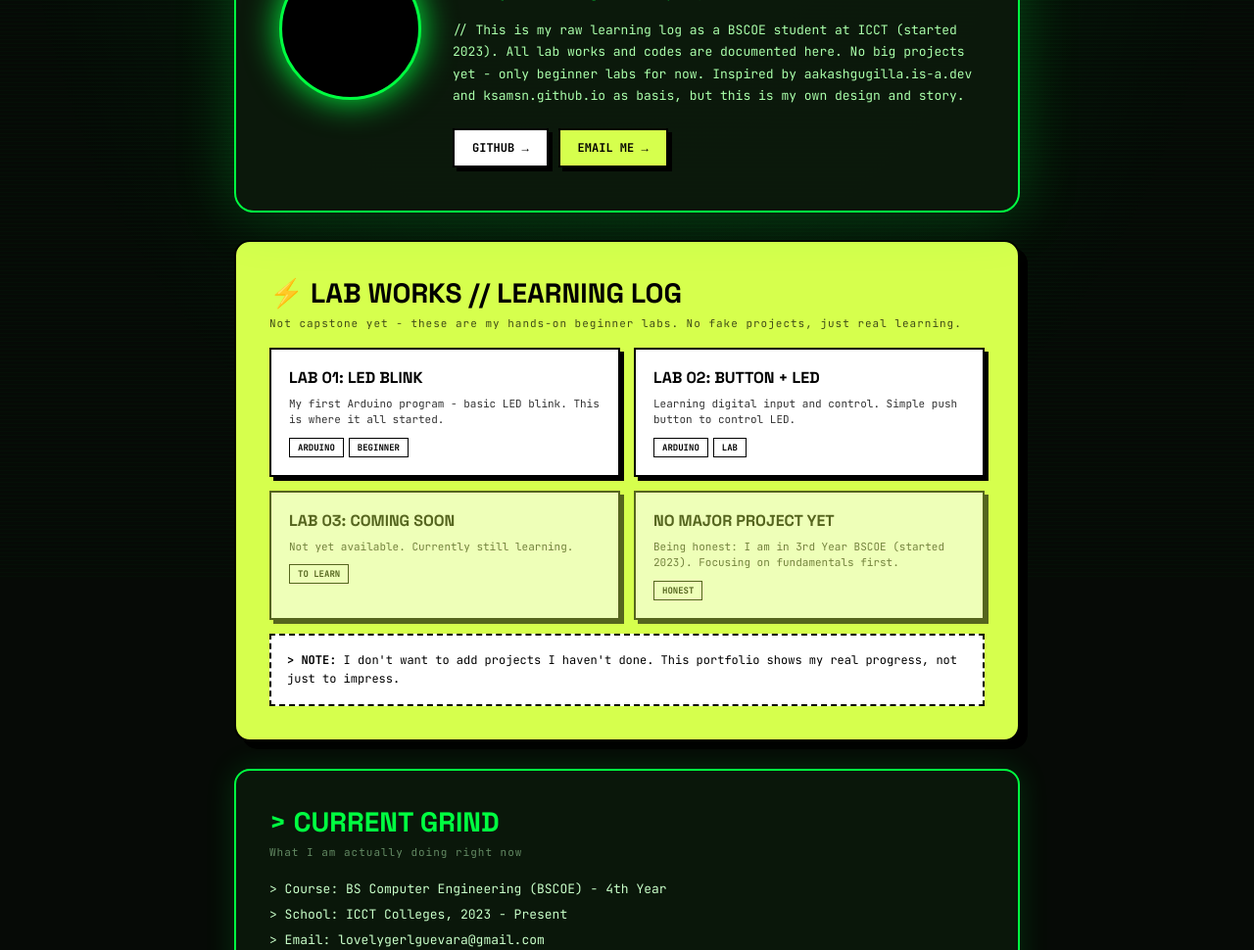
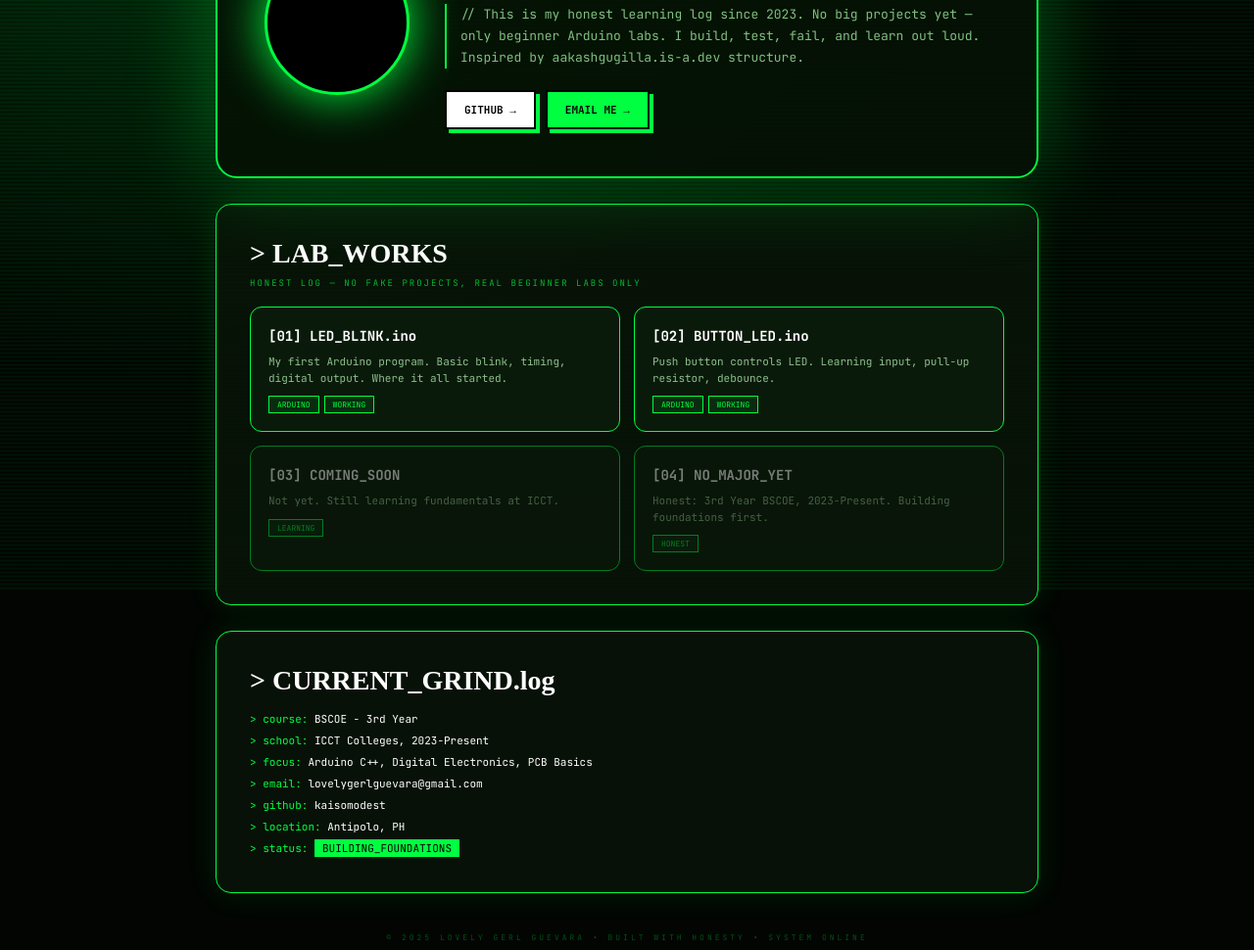
Before and after one commit to kaisomodest/Guevara_Portfolio, a plain HTML site: page index.html in a window 1280 px wide. Shown: the part 211-1181 px from the top of the page at 98% size. Drawn offline with Linux system fonts and the light colour scheme.

Commit message:
Update index.html

```diff
--- a/index.html
+++ b/index.html
@@ -3,71 +3,86 @@
 <head>
 <meta charset="UTF-8">
 <meta name="viewport" content="width=device-width, initial-scale=1.0">
-<title>Lovely Gerl Guevara | Portfolio</title>
-<link href="https://fonts.googleapis.com/css2?family=JetBrains+Mono:wght@400;700&family=Space+Grotesk:wght@700;900&display=swap" rel="stylesheet">
+<title>LOVELY GERL GUEVARA — SYSTEM</title>
+<link href="https://fonts.googleapis.com/css2?family=JetBrains+Mono:wght@400;700&family=Space+Grotesk:wght@800&display=swap" rel="stylesheet">
 <style>
 *{margin:0;padding:0;box-sizing:border-box}
-html{scroll-behavior:smooth}
-body{background:#060a06;color:#eaffea;font-family:'JetBrains Mono',monospace}
-body::before{content:'';position:fixed;inset:0;background:repeating-linear-gradient(0deg, rgba(0,255,65,0.03) 0px, transparent 2px, transparent 4px), radial-gradient(ellipse at top, rgba(0,255,65,0.10), transparent 70%);pointer-events:none;z-index:-1}
-.container{max-width:850px;margin:0 auto;padding:24px}
-.hero{display:flex;gap:32px;align-items:center;background:rgba(12,25,12,0.92);border:2px solid #00ff41;border-radius:20px;padding:44px;box-shadow:0 0 60px rgba(0,255,65,0.22);margin-top:30px;position:relative}
-.hero::after{content:'● LIVE';position:absolute;top:18px;right:22px;font-size:10px;color:#00ff41;letter-spacing:2px;animation:blink 1s infinite}
-.photo{width:145px;height:145px;border-radius:50%;border:3px solid #00ff41;box-shadow:0 0 35px #00ff41;overflow:hidden;flex-shrink:0;background:#000}
-.photo img{width:100%;height:100%;object-fit:cover;display:block}
-h1{font-family:'Space Grotesk',sans-serif;font-size:48px;line-height:0.9;color:#fff;text-shadow:0 0 20px #00ff41;letter-spacing:-2px}
-.sub{color:#00ff41;margin-top:10px;font-size:13px}
-.desc{margin-top:18px;font-size:13px;line-height:1.7;color:#aaffaa;max-width:550px}
-.btns{margin-top:22px;display:flex;gap:10px;flex-wrap:wrap}
-.btn{padding:10px 18px;background:#fff;color:#000;font-weight:800;font-size:12px;text-decoration:none;border:2px solid #000;box-shadow:4px 4px 0 #000}
-.btn-green{background:#d6ff4d}
-.section{margin-top:28px;border:2px solid #000;border-radius:16px;padding:34px;background:#d6ff4d;color:#000;box-shadow:8px 8px 0 #000}
-.section-dark{background:rgba(12,25,12,0.9);border-color:#00ff41;color:#c8ffc8;box-shadow:0 0 30px rgba(0,255,65,0.15)}
-.section h2{font-family:'Space Grotesk',sans-serif;font-size:28px}
-.section p.small{font-size:11px;letter-spacing:1px;opacity:0.7;margin-top:6px;margin-bottom:18px}
+body{background:#020502;color:#aaffaa;font-family:'JetBrains Mono',monospace;overflow-x:hidden}
+body::before{content:'';position:fixed;inset:0;background:repeating-linear-gradient(0deg, rgba(0,255,65,0.06) 0 2px, transparent 2px 4px), radial-gradient(at 20% 10%, rgba(0,255,65,0.15), transparent 50%);pointer-events:none;z-index:-1;animation:scan 8s linear infinite}
+@keyframes scan{0%{transform:translateY(0)}100%{transform:translateY(20px)}}
+@keyframes typing{from{width:0}to{width:100%}}
+@keyframes blink{50%{border-color:transparent}}
+.container{max-width:880px;margin:0 auto;padding:20px}
+.nav{padding:16px 0;display:flex;justify-content:space-between;color:#00ff41;font-size:10px;letter-spacing:3px}
+.hero{margin-top:10px;border:2px solid #00ff41;border-radius:22px;background:rgba(5,18,5,0.9);box-shadow:0 0 90px rgba(0,255,65,0.3);padding:48px;position:relative;overflow:hidden}
+.hero::before{content:'> root@lovely:~$ portfolio --start';position:absolute;top:14px;left:20px;font-size:9px;color:#00ff41;opacity:0.7}
+.hero::after{content:'● LIVE // ANTIPOLO';position:absolute;top:14px;right:20px;font-size:8px;color:#00ff41;letter-spacing:2px;animation:blink 1s infinite}
+.flex{display:flex;gap:36px;align-items:center}
+.photo{width:148px;height:148px;border-radius:50%;border:3px solid #00ff41;box-shadow:0 0 50px #00ff41;overflow:hidden;flex-shrink:0;background:#000}
+.photo img{width:100%;height:100%;object-fit:cover}
+h1{font-family:'Space Grotesk';font-size:52px;line-height:0.85;color:#fff;text-shadow:0 0 20px #00ff41;white-space:nowrap;overflow:hidden;border-right:3px solid #00ff41;width:0;animation:typing 2.5s steps(20) forwards, blink 0.7s infinite}
+.sub{color:#00ff41;margin-top:14px;font-size:12px}
+.desc{margin-top:16px;color:#7fbf7f;font-size:13px;line-height:1.7;max-width:560px;border-left:2px solid #00ff41;padding-left:14px}
+.btns{display:flex;gap:10px;margin-top:22px}
+.btn{padding:11px 18px;background:#fff;color:#000;font-weight:800;font-size:11px;text-decoration:none;border:2px solid #000;box-shadow:4px 4px 0 #00ff41}
+.btn-green{background:#00ff41}
+.section{margin-top:26px;border:1px solid #00ff41;border-radius:16px;padding:34px;background:rgba(8,20,8,0.88);box-shadow:0 0 30px rgba(0,255,65,0.12)}
+.section h2{font-family:'Space Grotesk';font-size:28px;color:#fff}
+.small{font-size:9px;letter-spacing:2px;color:#00ff41;opacity:0.7;margin:8px 0 18px}
 .cards{display:grid;grid-template-columns:1fr 1fr;gap:14px}
-.card-white{background:#fff;border:2px solid #000;padding:18px;box-shadow:4px 4px 0 #000}
-.card-white b{font-family:'Space Grotesk';font-size:16px}
-.card-white p{font-size:11px;margin-top:8px;line-height:1.5;opacity:0.8}
-.tag2{display:inline-block;border:1px solid #000;padding:3px 8px;font-size:9px;margin-top:10px;margin-right:5px;font-weight:700}
-.honest-box{border:2px dashed #000;padding:16px;margin-top:14px;background:#fff;font-size:12px;line-height:1.6}
-@keyframes blink{50%{opacity:0.2}}
-@media(max-width:750px){.hero{flex-direction:column;text-align:center}.cards{grid-template-columns:1fr}h1{font-size:38px}}
+.card{background:#0a1a0a;border:1px solid #00ff41;border-radius:12px;padding:18px;transition:0.2s}
+.card:hover{transform:translateY(-3px);box-shadow:0 0 25px rgba(0,255,65,0.25)}
+.card b{color:#fff;font-size:14px}
+.card p{font-size:11px;margin-top:8px;color:#8fbf8f;line-height:1.5}
+.tag{border:1px solid #00ff41;color:#00ff41;font-size:8px;padding:3px 8px;margin-top:10px;display:inline-block;margin-right:5px;background:rgba(0,255,65,0.08)}
+.log{margin-top:12px;font-size:11px;line-height:2;color:#00ff41}
+.log span{color:#fff}
+@media(max-width:700px){.flex{flex-direction:column;text-align:center}.cards{grid-template-columns:1fr}h1{font-size:36px;animation:none;width:auto;border:none} .desc{border:none;padding:0}}
 </style>
 </head>
 <body>
 <div class="container">
+<div class="nav"><div>> LG_SYS v1.0</div><div>BSCOE • 2023 • ICCT</div></div>
 <div class="hero">
-    <div class="photo">
-      <img src="profile.jpg?v=3" alt="Lovely Gerl Guevara">
-    </div>
+<div class="flex">
+<div class="photo"><img src="profile.jpg" alt="Lovely Gerl Guevara"></div>
 <div>
-      <h1>LOVELY GERL<br>GUEVARA</h1>
+<h1>LOVELY GERL GUEVARA</h1>
 <div class="sub">BSCOE @ ICCT Colleges | Antipolo, PH</div>
-      <div class="desc">// This is my raw learning log as a BSCOE student at ICCT (started 2023). All lab works and codes are documented here. No big projects yet - only beginner labs for now. Inspired by aakashgugilla.is-a.dev and ksamsn.github.io as basis, but this is my own design and story.</div>
+<div class="desc">// This is my honest learning log since 2023. No big projects yet — only beginner Arduino labs. I build, test, fail, and learn out loud. Inspired by aakashgugilla.is-a.dev structure.</div>
 <div class="btns">
 <a href="https://github.com/kaisomodest" class="btn">GITHUB →</a>
 <a href="mailto:lovelygerlguevara@gmail.com" class="btn btn-green">EMAIL ME →</a>
 </div>
 </div>
 </div>
+</div>
+
 <div class="section">
-    <h2>⚡ LAB WORKS // LEARNING LOG</h2>
-    <p class="small">Not capstone yet - these are my hands-on beginner labs. No fake projects, just real learning.</p>
+<h2>> LAB_WORKS</h2>
+<div class="small">HONEST LOG — NO FAKE PROJECTS, REAL BEGINNER LABS ONLY</div>
 <div class="cards">
-      <div class="card-white"><b>LAB 01: LED BLINK</b><p>My first Arduino program - basic LED blink. This is where it all started.</p><span class="tag2">ARDUINO</span><span class="tag2">BEGINNER</span></div>
-      <div class="card-white"><b>LAB 02: BUTTON + LED</b><p>Learning digital input and control. Simple push button to control LED.</p><span class="tag2">ARDUINO</span><span class="tag2">LAB</span></div>
-      <div class="card-white" style="opacity:0.6"><b>LAB 03: COMING SOON</b><p>Not yet available. Currently still learning.</p><span class="tag2">TO LEARN</span></div>
-      <div class="card-white" style="opacity:0.6"><b>NO MAJOR PROJECT YET</b><p>Being honest: I am in 3rd Year BSCOE (started 2023). Focusing on fundamentals first.</p><span class="tag2">HONEST</span></div>
+<div class="card"><b>[01] LED_BLINK.ino</b><p>My first Arduino program. Basic blink, timing, digital output. Where it all started.</p><span class="tag">ARDUINO</span><span class="tag">WORKING</span></div>
+<div class="card"><b>[02] BUTTON_LED.ino</b><p>Push button controls LED. Learning input, pull-up resistor, debounce.</p><span class="tag">ARDUINO</span><span class="tag">WORKING</span></div>
+<div class="card" style="opacity:0.45"><b>[03] COMING_SOON</b><p>Not yet. Still learning fundamentals at ICCT.</p><span class="tag">LEARNING</span></div>
+<div class="card" style="opacity:0.45"><b>[04] NO_MAJOR_YET</b><p>Honest: 3rd Year BSCOE, 2023-Present. Building foundations first.</p><span class="tag">HONEST</span></div>
 </div>
-    <div class="honest-box"><b>> NOTE:</b> I don't want to add projects I haven't done. This portfolio shows my real progress, not just to impress.</div>
 </div>
-  <div class="section section-dark">
-    <h2 style="color:#00ff41">> CURRENT GRIND</h2>
-    <p class="small" style="color:#88bb88">What I am actually doing right now</p>
-    <div style="line-height:2;font-size:13px;margin-top:10px">> Course: BS Computer Engineering (BSCOE) - 4th Year<br>> School: ICCT Colleges, 2023 - Present<br>> Email: lovelygerlguevara@gmail.com<br>> GitHub: kaisomodest<br>> Status: Still learning, building foundations</div>
+
+<div class="section">
+<h2>> CURRENT_GRIND.log</h2>
+<div class="log">
+> course: <span>BSCOE - 3rd Year</span><br>
+> school: <span>ICCT Colleges, 2023-Present</span><br>
+> focus: <span>Arduino C++, Digital Electronics, PCB Basics</span><br>
+> email: <span>lovelygerlguevara@gmail.com</span><br>
+> github: <span>kaisomodest</span><br>
+> location: <span>Antipolo, PH</span><br>
+> status: <span style="background:#00ff41;color:#000;padding:2px 8px">BUILDING_FOUNDATIONS</span>
 </div>
-  <div style="text-align:center;margin:40px 0 20px;font-size:10px;letter-spacing:2px;opacity:0.5;color:#00ff41">© 2025 LOVELY GERL GUEVARA • BUILT HONESTLY</div>
+</div>
+
+<div style="text-align:center;margin:40px 0;font-size:8px;letter-spacing:3px;opacity:0.3;color:#00ff41">© 2025 LOVELY GERL GUEVARA • BUILT WITH HONESTY • SYSTEM ONLINE</div>
 </div>
 </body>
 </html>
```
Lines whose indentation alone changed are shown as unchanged.
